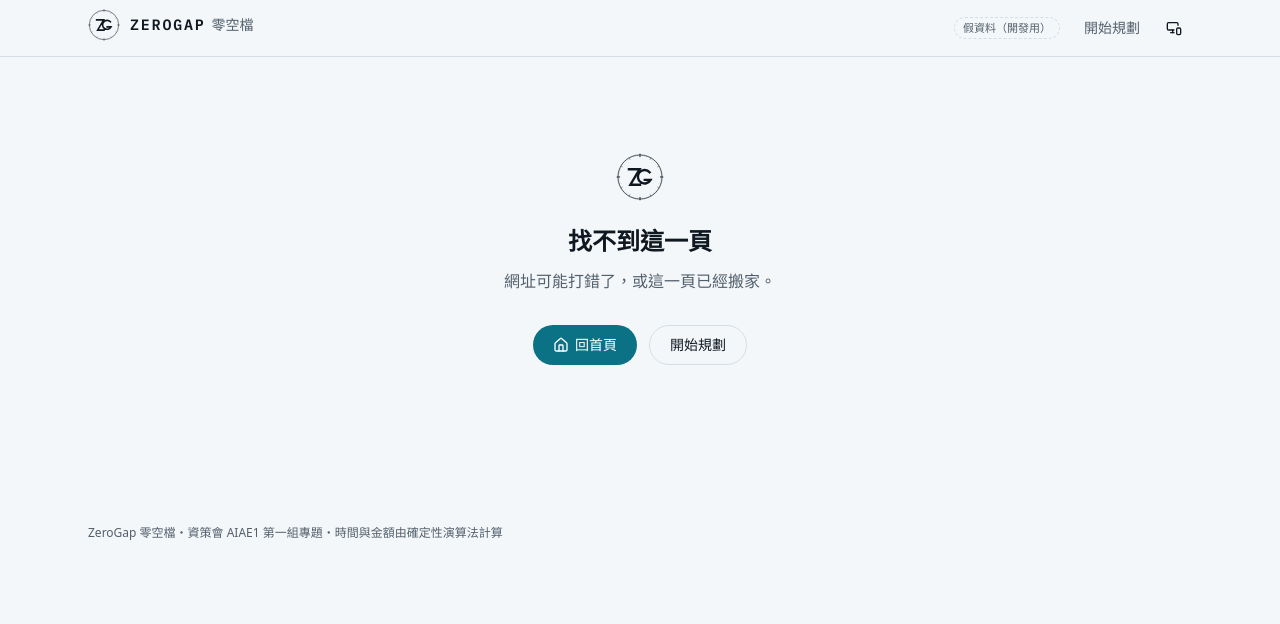
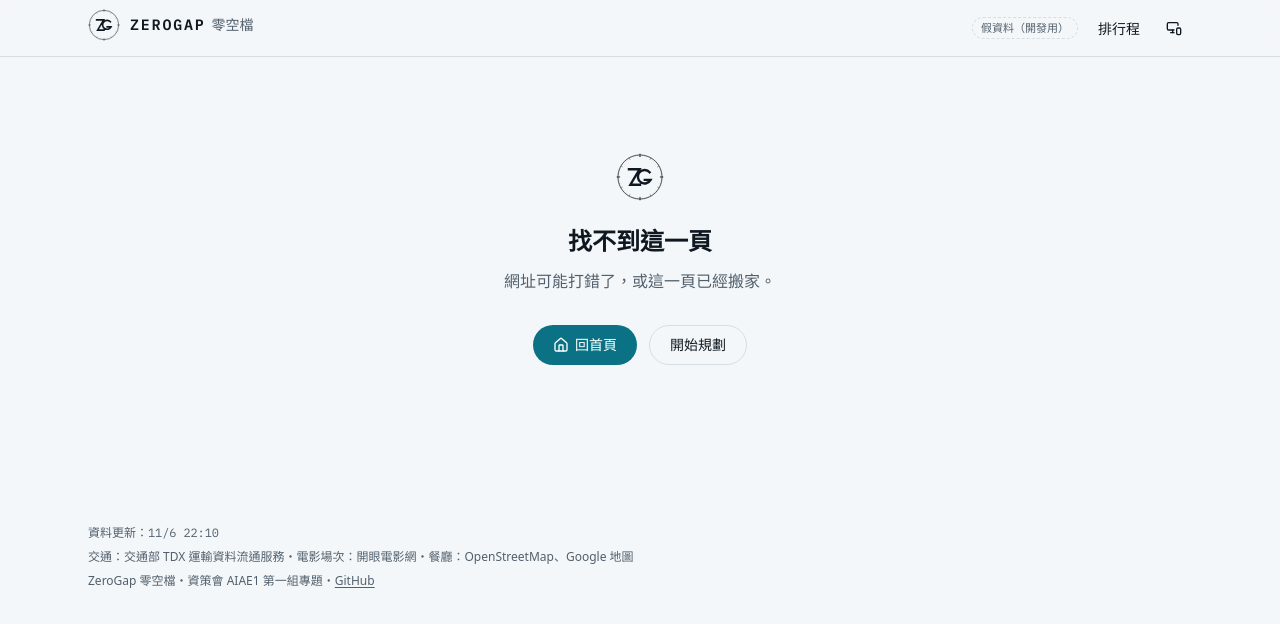
Before and after one commit to RyanWu9863/ZeroGap, a React (Vite) app in the folder frontend/: page /p/1 in a window 1280 px wide. Shown: the top 624 px of the page. Built offline with nearby package versions, Linux system fonts and the light colour scheme.

Commit message:
feat(frontend): 新外框：電腦頂部導覽、手機底部導覽、頁尾寫資料更新時間與來源
Co-Authored-By: Claude Opus 5.5 <noreply@anthropic.com>

```diff
--- a/frontend/src/app/AppShell.tsx
+++ b/frontend/src/app/AppShell.tsx
@@ -1,17 +1,17 @@
 import { MotionConfig } from 'motion/react'
-import { Link, NavLink, Outlet, ScrollRestoration } from 'react-router'
+import { Link, NavLink, Outlet, ScrollRestoration, useLocation } from 'react-router'
 import { USE_MOCK } from '@/api/client'
 import { Logo } from '@/shared/brand/Logo'
+import { ThemeToggle } from '@/shared/theme/ThemeToggle'
 import { useApplyTheme } from '@/shared/theme/theme'
-import { ThemeToggle } from '@/shared/theme/ThemeToggle'
 import { useDemoStore } from '@/store/demoStore'
+import { BottomNav, NAV_ITEMS } from './BottomNav'
+import { SiteFooter } from './SiteFooter'
 
-const navCls = ({ isActive }: { isActive: boolean }) =>
-  `rounded-md px-3 py-2 text-sm transition-colors hover:text-foreground ${isActive ? 'text-foreground font-medium' : 'text-muted-foreground'}`
-
-/** 每一頁共用的外框：導覽列（Q15b）＋內容＋頁尾。 */
+/** 每一頁共用的外框：頂部導覽（電腦）＋內容＋頁尾＋底部導覽（手機） */
 export function AppShell() {
   useApplyTheme()
+  const { pathname } = useLocation()
   const demo = useDemoStore((s) => s.demo)
   return (
     <MotionConfig reducedMotion="user">
@@ -20,33 +20,39 @@ export function AppShell() {
           展示模式：使用預先錄製的回應，不是即時查詢
         </div>
       )}
-      <header
-        className="sticky z-40 border-b bg-background/80 backdrop-blur-md"
-        style={{ top: 'env(safe-area-inset-top, 0px)' }}
-      >
-        <nav className="mx-auto flex h-14 max-w-6xl items-center justify-between px-4 sm:px-6">
+      <header className="sticky z-40 border-b bg-background/80 backdrop-blur-md" style={{ top: 'env(safe-area-inset-top, 0px)' }}>
+        <div className="mx-auto flex h-14 max-w-6xl items-center justify-between gap-2 px-4 sm:px-6">
           <Link to="/" aria-label="ZeroGap 零空檔 首頁">
             <Logo />
           </Link>
           <div className="flex items-center gap-1">
             {USE_MOCK && (
-              <span className="mr-2 hidden rounded-full border border-dashed px-2 py-0.5 text-[11px] text-muted-foreground sm:inline">
-                假資料（開發用）
-              </span>
+              <span className="mr-1 hidden rounded-full border border-dashed px-2 py-0.5 text-[11px] text-muted-foreground sm:inline">假資料（開發用）</span>
             )}
-            <NavLink to="/plan/1" className={navCls}>
-              開始規劃
-            </NavLink>
+            <nav aria-label="主要頁面" className="hidden sm:block">
+              <ul className="flex items-center gap-1">
+                {NAV_ITEMS.map(({ to, label, match }) => (
+                  <li key={to}>
+                    <NavLink
+                      to={to}
+                      aria-current={match(pathname) ? 'page' : undefined}
+                      className={`rounded-md px-3 py-2 text-sm transition-colors hover:text-foreground ${match(pathname) ? 'text-foreground font-medium' : 'text-muted-foreground'}`}
+                    >
+                      {label}
+                    </NavLink>
+                  </li>
+                ))}
+              </ul>
+            </nav>
             <ThemeToggle />
           </div>
-        </nav>
+        </div>
       </header>
       <main>
         <Outlet />
       </main>
-      <footer className="mx-auto max-w-6xl px-4 pb-24 pt-16 text-xs text-muted-foreground sm:px-6">
-        ZeroGap 零空檔・資策會 AIAE1 第一組專題・時間與金額由確定性演算法計算
-      </footer>
+      <SiteFooter />
+      <BottomNav pathname={pathname} />
       <ScrollRestoration />
     </MotionConfig>
   )
--- /dev/null
+++ b/frontend/src/app/BottomNav.tsx
@@ -0,0 +1,36 @@
+import { CalendarClock, type LucideIcon } from 'lucide-react'
+import { NavLink } from 'react-router'
+
+/** 導覽項目：頂部和手機底部共用。第 5 批加方法、AI 助理、關於時在這裡加 */
+export const NAV_ITEMS: { to: string; label: string; icon: LucideIcon; match: (path: string) => boolean }[] = [
+  { to: '/plan/1', label: '排行程', icon: CalendarClock, match: (p) => p.startsWith('/plan') || p.startsWith('/result') || p.startsWith('/p/') },
+]
+
+/** 手機底部導覽：sm 以上隱藏；底部留出 iPhone 橫條的安全區域 */
+export function BottomNav({ pathname }: { pathname: string }) {
+  return (
+    <nav
+      aria-label="主要頁面（底部）"
+      className="fixed inset-x-0 bottom-0 z-40 border-t bg-background/90 backdrop-blur-md sm:hidden"
+      style={{ paddingBottom: 'env(safe-area-inset-bottom, 0px)' }}
+    >
+      <ul className="mx-auto flex max-w-md justify-around">
+        {NAV_ITEMS.map(({ to, label, icon: Icon, match }) => {
+          const active = match(pathname)
+          return (
+            <li key={to}>
+              <NavLink
+                to={to}
+                aria-current={active ? 'page' : undefined}
+                className={`flex min-h-14 min-w-16 flex-col items-center justify-center gap-0.5 px-3 text-xs ${active ? 'text-primary font-medium' : 'text-muted-foreground'}`}
+              >
+                <Icon className="size-5" aria-hidden />
+                {label}
+              </NavLink>
+            </li>
+          )
+        })}
+      </ul>
+    </nav>
+  )
+}
--- /dev/null
+++ b/frontend/src/app/SiteFooter.tsx
@@ -0,0 +1,28 @@
+import { useQuery } from '@tanstack/react-query'
+import { getStatus } from '@/api/client'
+
+/** 頁尾（規格 3.1）：資料多新、從哪來、原始碼。拿不到更新時間就不顯示那一行，不擋畫面 */
+export function SiteFooter() {
+  const { data } = useQuery({ queryKey: ['status'], queryFn: ({ signal }) => getStatus(signal), staleTime: 5 * 60_000 })
+  const times = Object.values(data?.data_updated_at ?? {}).filter((t): t is string => !!t)
+  const latest = times.length ? new Date(Math.max(...times.map((t) => Date.parse(t)))) : null
+  return (
+    <footer className="mx-auto grid max-w-6xl gap-2 px-4 pb-28 pt-16 text-xs text-muted-foreground sm:px-6 sm:pb-12">
+      {latest && (
+        <p>
+          資料更新：
+          <time dateTime={latest.toISOString()} className="zg-num">
+            {latest.toLocaleString('zh-TW', { month: 'numeric', day: 'numeric', hour: '2-digit', minute: '2-digit', hour12: false })}
+          </time>
+        </p>
+      )}
+      <p>交通：交通部 TDX 運輸資料流通服務・電影場次：開眼電影網・餐廳：OpenStreetMap、Google 地圖</p>
+      <p>
+        ZeroGap 零空檔・資策會 AIAE1 第一組專題・
+        <a href="https://github.com/RyanWu9863/ZeroGap" className="underline underline-offset-2 hover:text-foreground" target="_blank" rel="noreferrer">
+          GitHub
+        </a>
+      </p>
+    </footer>
+  )
+}
--- a/frontend/src/features/result/ResultPage.tsx
+++ b/frontend/src/features/result/ResultPage.tsx
@@ -194,8 +194,7 @@ function ResultView({ state }: { state: ReturnType<typeof useResultState> }) {
 
       {/* 手機：「複製行程」固定在底部（Q64） */}
       <div
-        className="fixed inset-x-0 bottom-0 z-30 border-t bg-background/90 p-3 backdrop-blur lg:hidden"
-        style={{ paddingBottom: 'calc(0.75rem + env(safe-area-inset-bottom, 0px))' }}
+        className="fixed inset-x-0 bottom-[calc(3.5rem+env(safe-area-inset-bottom,0px))] z-30 border-t bg-background/90 p-3 backdrop-blur sm:bottom-0 sm:pb-[calc(0.75rem+env(safe-area-inset-bottom,0px))] lg:hidden"
       >
         <CopyButton request={request} plan={plan} swapped={swapped} className="w-full" />
       </div>
--- a/frontend/src/features/wizard/WizardPage.tsx
+++ b/frontend/src/features/wizard/WizardPage.tsx
@@ -102,8 +102,7 @@ export function WizardPage() {
       </AnimatePresence>
 
       <div
-        className="fixed inset-x-0 bottom-0 z-30 border-t bg-background/90 p-3 backdrop-blur sm:static sm:mt-10 sm:border-0 sm:bg-transparent sm:p-0 sm:backdrop-blur-none"
-        style={{ paddingBottom: 'max(0.75rem, env(safe-area-inset-bottom, 0px))' }}
+        className="fixed inset-x-0 bottom-[calc(3.5rem+env(safe-area-inset-bottom,0px))] z-30 border-t bg-background/90 p-3 backdrop-blur sm:static sm:mt-10 sm:border-0 sm:bg-transparent sm:p-0 sm:backdrop-blur-none"
       >
         {n < 4 ? (
           <div className="flex justify-end">
```
Also changed, not shown: 2 other files (tests, documents, lock files or other folders).
